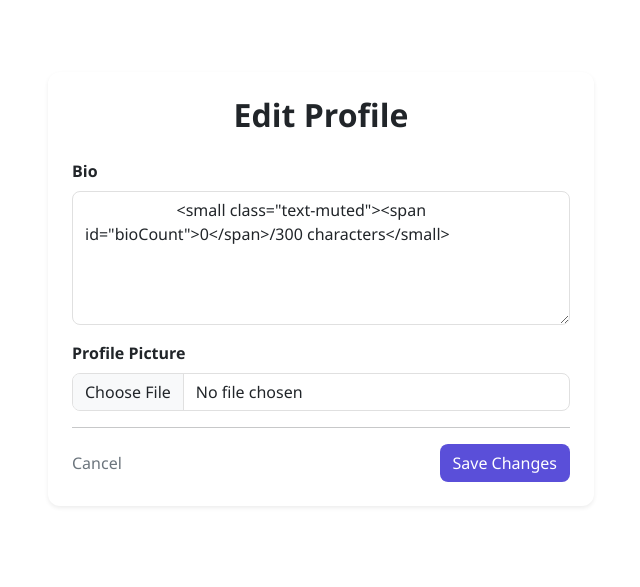
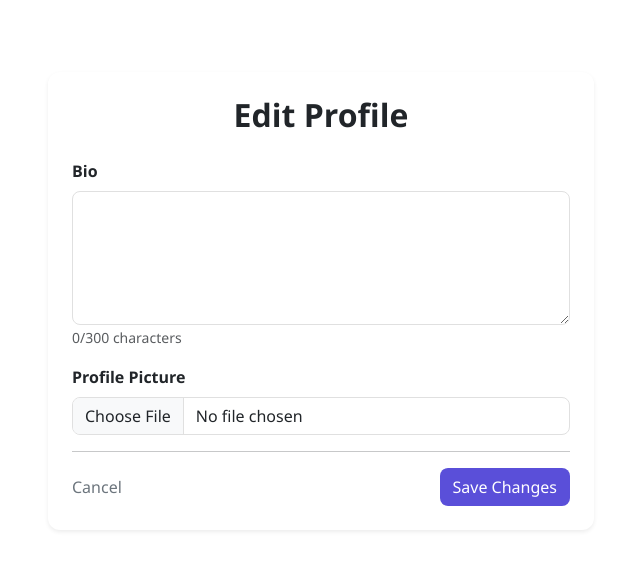
Before and after one commit to JosephMcLean118/logpose_project, a Django app: page /edit/ in a window 1280 px wide. Shown: the part 66-653 px from the top of the page, without its empty margins (319-959 px from the left). Run offline with Django 4.2, Linux system fonts and the light colour scheme; the visitor is signed in with stand-in values (Sample User, id 1); data comes from the database, SQL or seed files in the repository.

Commit message:
profile edit bio fix

```diff
--- a/logpose_project/templates/logpose/edit_profile.html
+++ b/logpose_project/templates/logpose/edit_profile.html
@@ -16,8 +16,8 @@
             <label class="form-label fw-semibold">Bio</label>
             <textarea name="bio" rows="5" class="form-control" maxlength="300" id="bioTextarea"
                       style="border-radius: 8px; border-color: var(--border);">{{ profile.bio }}
-                      <small class="text-muted"><span id="bioCount">{{ profile.bio|length }}</span>/300 characters</small>
             </textarea>
+            <small class="text-muted"><span id="bioCount">{{ profile.bio|length }}</span>/300 characters</small>
           </div>
 
           <div class="mb-3">
```
